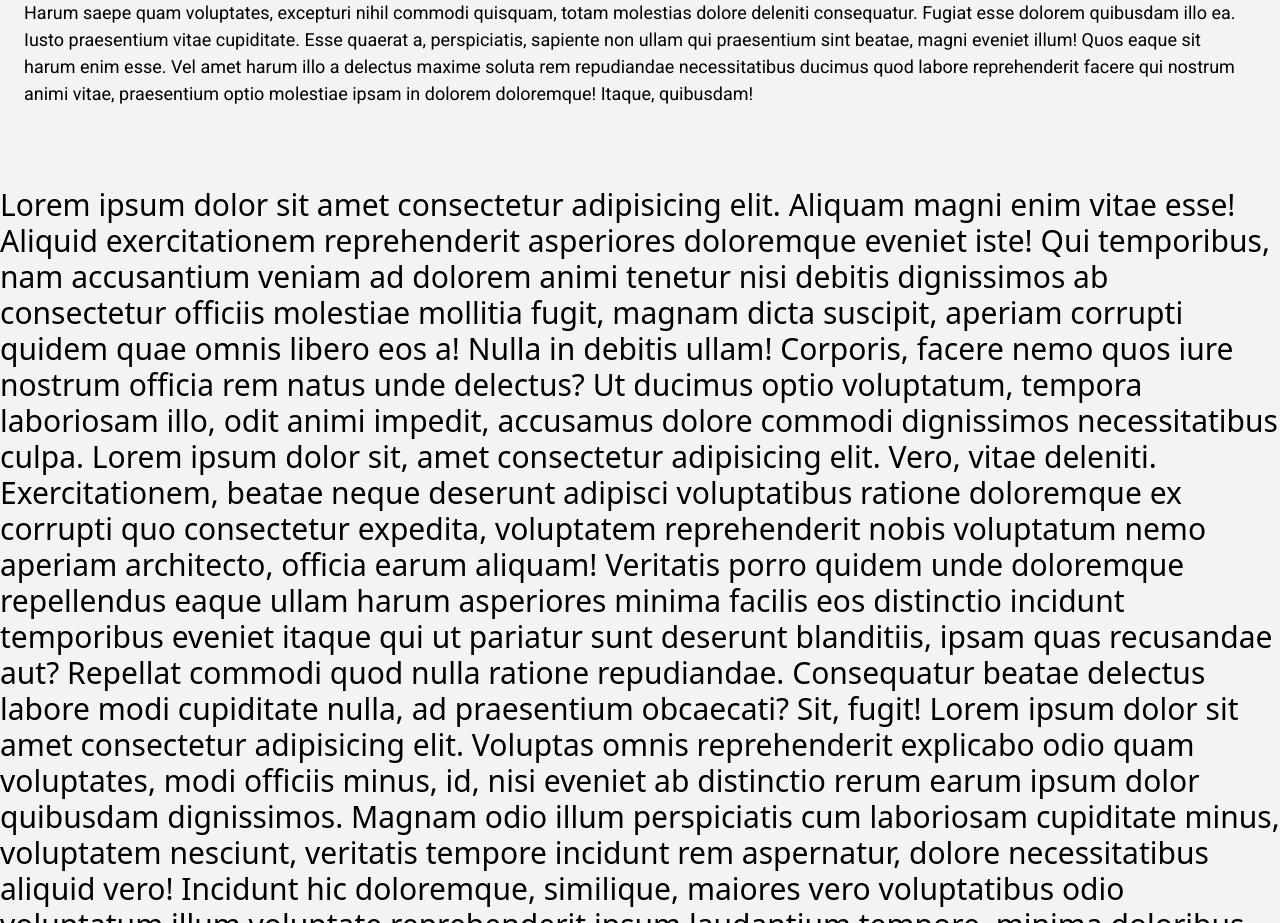
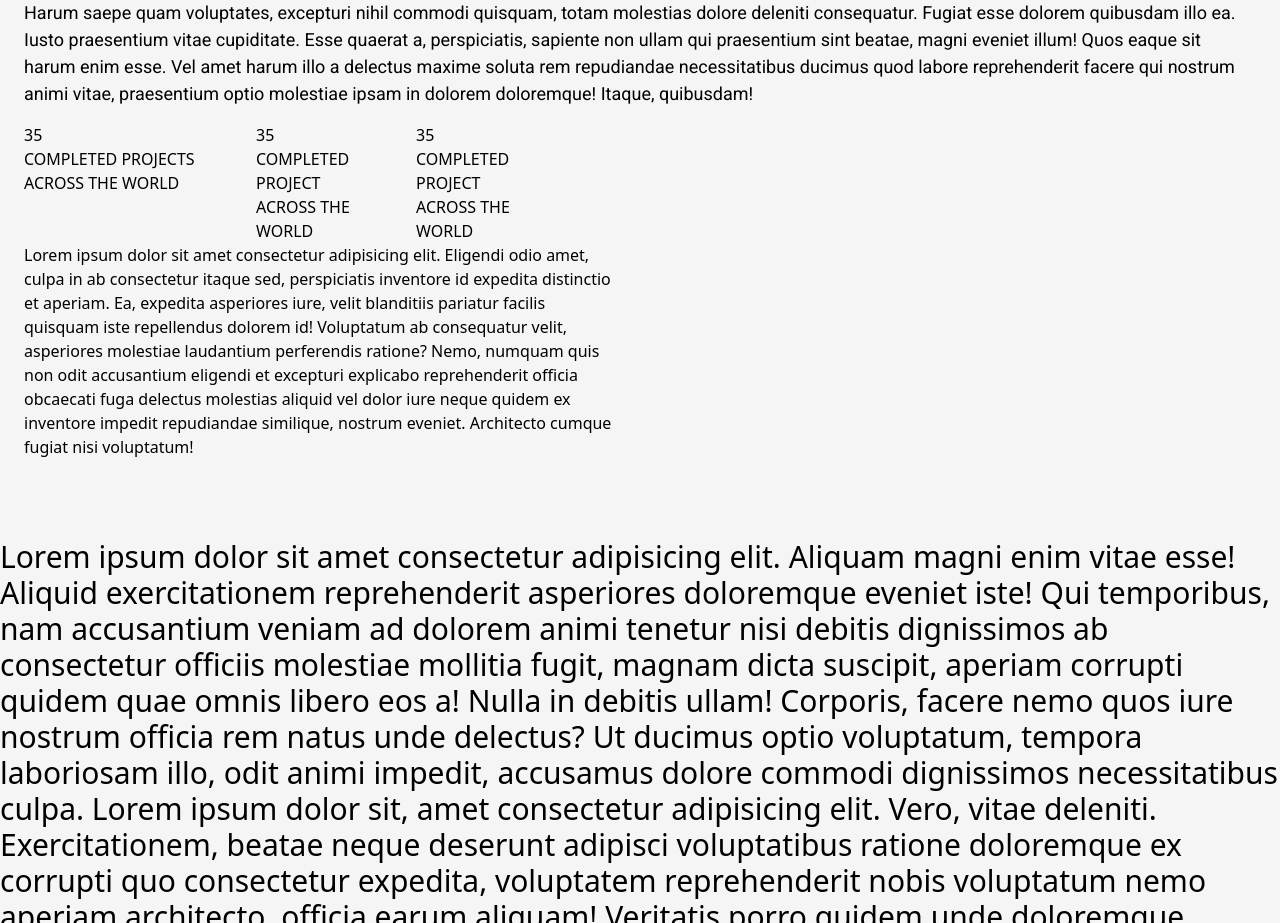
Before and after one commit to Peteru2/AfricanGroup, a React (Vite) app: page / in a window 1280 px wide. Shown: the part 1040-1963 px from the top of the page. Built offline with nearby package versions, Linux system fonts and the light colour scheme.

Commit message:
Update added

```diff
--- a/src/component/LandingPageComp/FirstSection.jsx
+++ b/src/component/LandingPageComp/FirstSection.jsx
@@ -119,6 +119,26 @@ const FirstSection = () => {
 
                 <h4 className="font-roboto text-[18px] mt-8">Lorem ipsum dolor sit amet consectetur adipisicing elit. Eius fuga assumenda dolore soluta labore nobis, voluptate illum, non reprehenderit necessitatibus, eaque aspernatur itaque officiis? Non dolorum eos ex exercitationem distinctio. Lorem ipsum dolor, sit amet consectetur adipisicing elit. Harum saepe quam voluptates, excepturi nihil commodi quisquam, totam molestias dolore deleniti consequatur. Fugiat esse dolorem quibusdam illo ea. Iusto praesentium vitae cupiditate. Esse quaerat a, perspiciatis, sapiente non ullam qui praesentium sint beatae, magni eveniet illum! Quos eaque sit harum enim esse. Vel amet harum illo a delectus maxime soluta rem repudiandae necessitatibus ducimus quod labore reprehenderit facere qui nostrum animi vitae, praesentium optio molestiae ipsam in dolorem doloremque! Itaque, quibusdam!</h4>
             </div>
+            <div className="flex w-full flex-wrap">
+                {/* <div className="flex flex-wrap"> */}
+                    <div className="w-44 mr-14">
+                        <h2>35</h2>
+                        <h4>COMPLETED PROJECTS ACROSS THE WORLD</h4>
+                    </div>
+                    <div className="w-32 mr-8">
+                        <h2>35</h2>
+                        <h4>COMPLETED PROJECT ACROSS THE WORLD</h4>
+                    </div>
+
+                    <div className="w-32 mr-44">
+                        <h2>35</h2>
+                        <h4>COMPLETED PROJECT ACROSS THE WORLD</h4>
+                    </div>
+                    {/* </div> */}
+                    <div className="w-[600px] " >
+                        <h4>Lorem ipsum dolor sit amet consectetur adipisicing elit. Eligendi odio amet, culpa in ab consectetur itaque sed, perspiciatis inventore id expedita distinctio et aperiam. Ea, expedita asperiores iure, velit blanditiis pariatur facilis quisquam iste repellendus dolorem id! Voluptatum ab consequatur velit, asperiores molestiae laudantium perferendis ratione? Nemo, numquam quis non odit accusantium eligendi et excepturi explicabo reprehenderit officia obcaecati fuga delectus molestias aliquid vel dolor iure neque quidem ex inventore impedit repudiandae similique, nostrum eveniet. Architecto cumque fugiat nisi voluptatum!</h4>
+                    </div>
+            </div>
     </section>
     </>
     );
--- a/src/index.css
+++ b/src/index.css
@@ -7,6 +7,6 @@
 @tailwind utilities;
 
 body{
-    background: rgba(225,225,225,.4);
+    background: rgba(225,225,225,.3);
     /* overflow-x: hidden */
 }
```
